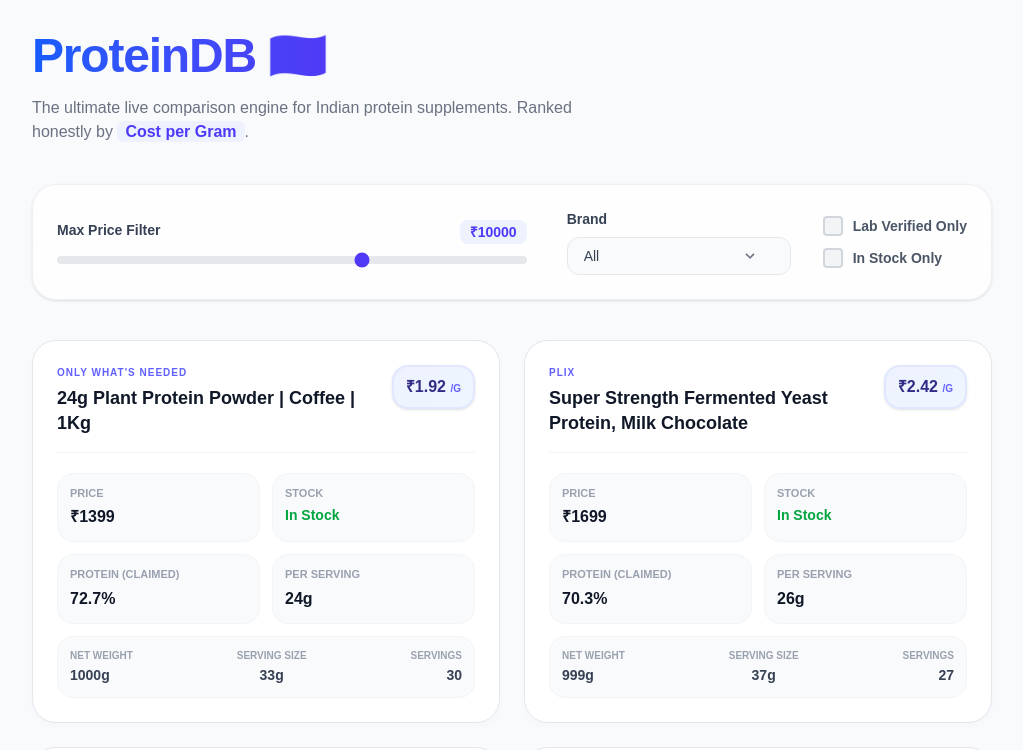
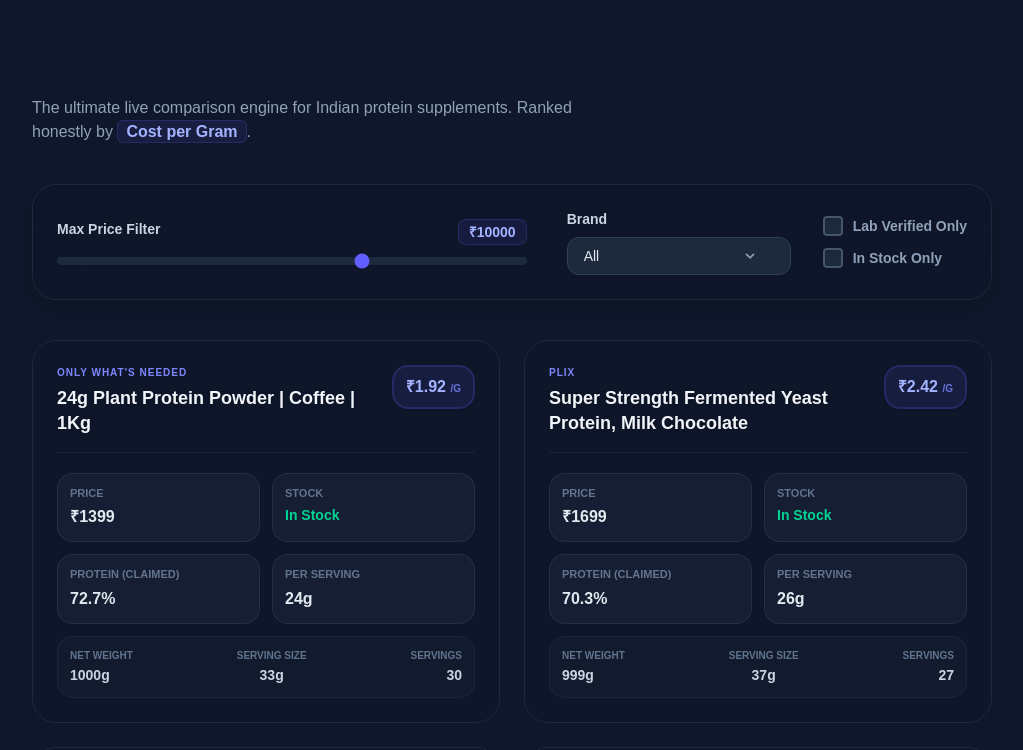
Before and after one commit to kinkate18nic/ProteinAggregator, a Next.js app: page / in a window 1280 px wide. Shown: the top 750 px of the page, without its empty margins (128-1151 px from the left). Built offline with nearby package versions, Linux system fonts and the light colour scheme.

Commit message:
style: overhaul entire UI to premium dark slate theme

```diff
--- a/src/app/globals.css
+++ b/src/app/globals.css
@@ -1,8 +1,8 @@
 @import "tailwindcss";
 
 :root {
-  --background: #f9fafb;
-  --foreground: #111827;
+  --background: #0f172a;
+  --foreground: #f8fafc;
 }
 
 @theme inline {
--- a/src/app/layout.tsx
+++ b/src/app/layout.tsx
@@ -26,7 +26,7 @@
 }) {
   return (
     <html lang="en">
-      <body className="bg-gray-50 text-gray-900 antialiased font-sans">
+      <body className="bg-slate-950 text-slate-50 antialiased font-sans selection:bg-indigo-500/30">
         {children}
       </body>
     </html>
--- a/src/app/page.tsx
+++ b/src/app/page.tsx
@@ -93,28 +93,28 @@
     <main className="max-w-5xl mx-auto p-4 md:p-8 min-h-screen">
       {/* Hero Header */}
       <header className="mb-10 text-center md:text-left">
-        <div className="inline-block bg-gradient-to-r from-blue-600 to-indigo-600 text-transparent bg-clip-text">
-          <h1 className="text-4xl md:text-5xl font-extrabold tracking-tight pb-2">ProteinDB 🇮🇳</h1>
+        <div className="inline-block bg-gradient-to-r from-blue-400 to-indigo-400 text-transparent bg-clip-text">
+          <h1 className="text-4xl md:text-5xl font-extrabold tracking-tight pb-2 drop-shadow-sm">ProteinDB 🇮🇳</h1>
         </div>
-        <p className="text-gray-500 mt-2 text-base font-medium max-w-xl">
-          The ultimate live comparison engine for Indian protein supplements. Ranked honestly by <span className="text-indigo-600 font-bold bg-indigo-50 px-2 py-0.5 rounded-md">Cost per Gram</span>.
+        <p className="text-slate-400 mt-2 text-base font-medium max-w-xl">
+          The ultimate live comparison engine for Indian protein supplements. Ranked honestly by <span className="text-indigo-300 font-bold bg-indigo-500/10 border border-indigo-500/20 px-2 py-0.5 rounded-md">Cost per Gram</span>.
         </p>
       </header>
 
       {/* Control Panel (Glassmorphism style) */}
-      <section className="bg-white/80 backdrop-blur-xl p-5 md:p-6 rounded-3xl shadow-sm border border-gray-200/60 mb-10 flex flex-col md:flex-row gap-6 md:gap-10 items-start md:items-center justify-between sticky top-4 z-10 transition-shadow hover:shadow-md">
+      <section className="bg-slate-900/60 backdrop-blur-xl p-5 md:p-6 rounded-3xl shadow-lg border border-slate-800 mb-10 flex flex-col md:flex-row gap-6 md:gap-10 items-start md:items-center justify-between sticky top-4 z-10 transition-shadow hover:shadow-slate-900/50">
 
         {/* Budget Slider */}
         <div className="flex flex-col w-full md:flex-1">
-          <label className="text-sm font-bold text-gray-700 mb-3 flex justify-between">
+          <label className="text-sm font-bold text-slate-300 mb-3 flex justify-between">
             <span>Max Price Filter</span>
-            <span className="text-indigo-600 bg-indigo-50 px-2.5 py-0.5 rounded-lg">₹{budgetLimit}</span>
+            <span className="text-indigo-300 bg-indigo-500/10 border border-indigo-500/20 px-2.5 py-0.5 rounded-lg">₹{budgetLimit}</span>
           </label>
           <input
             type="range" min="500" max="15000" step="500"
             value={budgetLimit}
             onChange={(e) => setBudgetLimit(Number(e.target.value))}
-            className="w-full h-2 bg-gray-200 rounded-lg appearance-none cursor-pointer accent-indigo-600"
+            className="w-full h-2 bg-slate-800 rounded-lg appearance-none cursor-pointer accent-indigo-500 hover:accent-indigo-400 transition-colors"
           />
         </div>
 
@@ -122,23 +122,23 @@
         <div className="flex flex-col sm:flex-row gap-5 md:gap-8 w-full md:w-auto">
           {/* Searchable Brand Select */}
           <div className="flex flex-col w-full sm:w-56" ref={dropdownRef}>
-            <label className="text-sm font-bold text-gray-700 mb-2">Brand</label>
+            <label className="text-sm font-bold text-slate-300 mb-2">Brand</label>
             <div className="relative">
               <div
-                className="w-full bg-gray-50 border border-gray-200 text-gray-700 py-2 px-4 pr-8 rounded-xl font-medium cursor-pointer text-sm flex items-center justify-between"
+                className="w-full bg-slate-800 border border-slate-700 hover:border-slate-600 text-slate-200 py-2 px-4 pr-8 rounded-xl font-medium cursor-pointer text-sm flex items-center justify-between transition-colors shadow-inner"
                 onClick={() => setDropdownOpen(!dropdownOpen)}
               >
                 <span className="truncate">{filterBrand}</span>
-                <svg className={`fill-current h-4 w-4 text-gray-500 transition-transform ${dropdownOpen ? 'rotate-180' : ''}`} xmlns="http://www.w3.org/2000/svg" viewBox="0 0 20 20"><path d="M9.293 12.95l.707.707L15.657 8l-1.414-1.414L10 10.828 5.757 6.586 4.343 8z"/></svg>
+                <svg className={`fill-current h-4 w-4 text-slate-400 transition-transform ${dropdownOpen ? 'rotate-180' : ''}`} xmlns="http://www.w3.org/2000/svg" viewBox="0 0 20 20"><path d="M9.293 12.95l.707.707L15.657 8l-1.414-1.414L10 10.828 5.757 6.586 4.343 8z"/></svg>
               </div>
 
               {dropdownOpen && (
-                <div className="absolute z-50 mt-2 w-full bg-white border border-gray-200 rounded-xl shadow-lg overflow-hidden flex flex-col max-h-64">
-                  <div className="p-2 border-b border-gray-100 bg-gray-50 sticky top-0">
+                <div className="absolute z-50 mt-2 w-full bg-slate-800 border border-slate-700 rounded-xl shadow-2xl overflow-hidden flex flex-col max-h-64">
+                  <div className="p-2 border-b border-slate-700 bg-slate-800/90 sticky top-0 backdrop-blur-md">
                     <input
                       type="text"
                       placeholder="Search brand..."
-                      className="w-full text-sm bg-white border-gray-300 rounded-lg px-3 py-1.5 focus:outline-none focus:ring-2 focus:ring-indigo-500 border"
+                      className="w-full text-sm bg-slate-900 border-slate-700 text-slate-200 placeholder-slate-500 rounded-lg px-3 py-1.5 focus:outline-none focus:ring-1 focus:ring-indigo-500 border"
                       value={brandSearch}
                       onChange={(e) => setBrandSearch(e.target.value)}
                       onClick={(e) => e.stopPropagation()}
@@ -147,12 +147,12 @@
                   </div>
                   <ul className="overflow-y-auto">
                     {brands.filter(b => b.toLowerCase().includes(brandSearch.toLowerCase())).length === 0 ? (
-                      <li className="px-4 py-3 text-sm text-gray-500 text-center">No brands found</li>
+                      <li className="px-4 py-3 text-sm text-slate-500 text-center">No brands found</li>
                     ) : (
                       brands.filter(b => b.toLowerCase().includes(brandSearch.toLowerCase())).map(b => (
                         <li
                           key={b}
-                          className={`px-4 py-2.5 text-sm cursor-pointer transition-colors ${filterBrand === b ? 'bg-indigo-50 text-indigo-700 font-bold' : 'text-gray-700 hover:bg-gray-50'}`}
+                          className={`px-4 py-2.5 text-sm cursor-pointer transition-colors ${filterBrand === b ? 'bg-indigo-500/20 text-indigo-300 font-bold border-l-2 border-indigo-500' : 'text-slate-300 hover:bg-slate-700/50 border-l-2 border-transparent'}`}
                           onClick={() => {
                             setFilterBrand(b);
                             setDropdownOpen(false);
@@ -174,18 +174,18 @@
             <label className="flex items-center space-x-2.5 cursor-pointer select-none group">
               <div className="relative flex items-center justify-center">
                 <input type="checkbox" checked={filterLabTested} onChange={(e) => setFilterLabTested(e.target.checked)} className="peer sr-only" />
-                <div className="w-5 h-5 bg-gray-100 border-2 border-gray-300 rounded peer-checked:bg-indigo-600 peer-checked:border-indigo-600 transition-colors"></div>
+                <div className="w-5 h-5 bg-slate-800 border-2 border-slate-600 rounded peer-checked:bg-indigo-500 peer-checked:border-indigo-500 transition-colors shadow-inner"></div>
                 <svg className="absolute w-3 h-3 text-white opacity-0 peer-checked:opacity-100 transition-opacity drop-shadow-sm" fill="none" viewBox="0 0 24 24" stroke="currentColor" strokeWidth="3"><path strokeLinecap="round" strokeLinejoin="round" d="M5 13l4 4L19 7"/></svg>
               </div>
-              <span className="text-sm font-semibold text-gray-600 group-hover:text-gray-900 transition-colors">Lab Verified Only</span>
+              <span className="text-sm font-semibold text-slate-400 group-hover:text-slate-200 transition-colors">Lab Verified Only</span>
             </label>
             <label className="flex items-center space-x-2.5 cursor-pointer select-none group">
               <div className="relative flex items-center justify-center">
                 <input type="checkbox" checked={filterInStock} onChange={(e) => setFilterInStock(e.target.checked)} className="peer sr-only" />
-                <div className="w-5 h-5 bg-gray-100 border-2 border-gray-300 rounded peer-checked:bg-green-600 peer-checked:border-green-600 transition-colors"></div>
+                <div className="w-5 h-5 bg-slate-800 border-2 border-slate-600 rounded peer-checked:bg-emerald-500 peer-checked:border-emerald-500 transition-colors shadow-inner"></div>
                 <svg className="absolute w-3 h-3 text-white opacity-0 peer-checked:opacity-100 transition-opacity drop-shadow-sm" fill="none" viewBox="0 0 24 24" stroke="currentColor" strokeWidth="3"><path strokeLinecap="round" strokeLinejoin="round" d="M5 13l4 4L19 7"/></svg>
               </div>
-              <span className="text-sm font-semibold text-gray-600 group-hover:text-gray-900 transition-colors">In Stock Only</span>
+              <span className="text-sm font-semibold text-slate-400 group-hover:text-slate-200 transition-colors">In Stock Only</span>
             </label>
           </div>
         </div>
@@ -193,26 +193,26 @@
 
       {/* Results */}
       {loading ? (
-        <div className="text-center py-12 text-gray-500 font-medium">Loading catalog...</div>
+        <div className="text-center py-12 text-slate-500 font-medium animate-pulse">Loading catalog...</div>
       ) : (
         <section className="grid grid-cols-1 md:grid-cols-2 gap-6">
           {visibleData.map((product) => (
-            <div key={product.id} className="bg-white border border-gray-200 rounded-3xl p-5 md:p-6 shadow-[0_2px_10px_-3px_rgba(6,81,237,0.05)] hover:shadow-[0_8px_30px_rgb(0,0,0,0.08)] hover:-translate-y-1.5 transition-all duration-300 flex flex-col justify-between group">
+            <div key={product.id} className="bg-slate-900/40 backdrop-blur-sm border border-slate-800 rounded-3xl p-5 md:p-6 hover:shadow-[0_8px_30px_rgb(0,0,0,0.4)] hover:shadow-indigo-500/10 hover:border-slate-700/80 hover:-translate-y-1.5 transition-all duration-300 flex flex-col justify-between group">
 
               {/* Header */}
-              <div className="flex justify-between items-start mb-5 relative pb-4 border-b border-gray-100">
+              <div className="flex justify-between items-start mb-5 relative pb-4 border-b border-slate-800/80">
                 <div className="pr-3">
-                  <p className="text-[10px] text-indigo-500 font-black uppercase tracking-widest mb-1.5">{product.brand}</p>
-                  <h2 className="font-extrabold text-lg text-gray-900 leading-snug">
-                    <a href={product.product_url} target="_blank" rel="noreferrer" className="group-hover:text-indigo-600 transition-colors">
+                  <p className="text-[10px] text-indigo-400 font-black uppercase tracking-widest mb-1.5">{product.brand}</p>
+                  <h2 className="font-extrabold text-lg text-slate-100 leading-snug">
+                    <a href={product.product_url} target="_blank" rel="noreferrer" className="group-hover:text-indigo-400 transition-colors drop-shadow-sm">
                       {product.product_name}
                     </a>
                   </h2>
                 </div>
                 {/* Cost per gram badge */}
-                <div className={`${product.cost_per_gram_claimed ? 'bg-gradient-to-br from-indigo-50 to-blue-50 border-indigo-100 text-indigo-900' : 'bg-gray-50 border-gray-200 text-gray-400'} border-2 font-black px-3 py-2 rounded-2xl text-base whitespace-nowrap shadow-sm`}>
+                <div className={`${product.cost_per_gram_claimed ? 'bg-indigo-500/10 border-indigo-500/20 text-indigo-300' : 'bg-slate-800/50 border-slate-700/50 text-slate-500'} border-2 font-black px-3 py-2 rounded-2xl text-base whitespace-nowrap shadow-sm`}>
                   {product.cost_per_gram_claimed ? (
-                    <>₹{product.cost_per_gram_claimed} <span className="text-[10px] font-bold text-indigo-500 uppercase">/g</span></>
+                    <>₹{product.cost_per_gram_claimed} <span className="text-[10px] font-bold text-indigo-400/80 uppercase">/g</span></>
                   ) : (
                     <span className="text-sm">N/A</span>
                   )}
@@ -222,57 +222,57 @@
               {/* Data Grid */}
               <div className="grid grid-cols-2 gap-3 text-sm">
                 {/* Price */}
-                <div className="bg-gray-50 p-3 rounded-2xl border border-gray-100">
-                  <span className="text-gray-400 text-[11px] font-bold uppercase block mb-1">Price</span>
-                  <span className={`font-black ${product.live_price_inr ? 'text-gray-900 text-base' : 'text-amber-600 text-sm'}`}>
+                <div className="bg-slate-800/50 p-3 rounded-2xl border border-slate-700/50">
+                  <span className="text-slate-500 text-[11px] font-bold uppercase block mb-1">Price</span>
+                  <span className={`font-black ${product.live_price_inr ? 'text-slate-200 text-base' : 'text-amber-500 text-sm'}`}>
                     {product.live_price_inr ? `₹${product.live_price_inr}` : "N/A"}
                   </span>
                 </div>
 
                 {/* Stock Status */}
-                <div className="bg-gray-50 p-3 rounded-2xl border border-gray-100">
-                  <span className="text-gray-400 text-[11px] font-bold uppercase block mb-1">Stock</span>
-                  {product.in_stock === true && <span className="font-bold text-green-600 text-sm">In Stock</span>}
-                  {product.in_stock === false && <span className="font-bold text-red-500 text-sm">Out of Stock</span>}
-                  {product.in_stock === null && <span className="font-bold text-gray-400 text-sm">Unknown</span>}
+                <div className="bg-slate-800/50 p-3 rounded-2xl border border-slate-700/50">
+                  <span className="text-slate-500 text-[11px] font-bold uppercase block mb-1">Stock</span>
+                  {product.in_stock === true && <span className="font-bold text-emerald-400 text-sm">In Stock</span>}
+                  {product.in_stock === false && <span className="font-bold text-rose-500 text-sm">Out of Stock</span>}
+                  {product.in_stock === null && <span className="font-bold text-slate-500 text-sm">Unknown</span>}
                 </div>
 
                 {/* Claimed Protein % */}
-                <div className="bg-gray-50 p-3 rounded-2xl border border-gray-100">
-                  <span className="text-gray-400 text-[11px] font-bold uppercase block mb-1">Protein (Claimed)</span>
-                  <span className={`font-black ${product.protein_claimed_percent ? 'text-gray-900 text-base' : 'text-gray-400 text-sm'}`}>
+                <div className="bg-slate-800/50 p-3 rounded-2xl border border-slate-700/50">
+                  <span className="text-slate-500 text-[11px] font-bold uppercase block mb-1">Protein (Claimed)</span>
+                  <span className={`font-black ${product.protein_claimed_percent ? 'text-slate-200 text-base' : 'text-slate-500 text-sm'}`}>
                     {product.protein_claimed_percent ? `${product.protein_claimed_percent}%` : "N/A"}
                   </span>
                 </div>
 
                 {/* Protein per Serving */}
-                <div className="bg-gray-50 p-3 rounded-2xl border border-gray-100">
-                  <span className="text-gray-400 text-[11px] font-bold uppercase block mb-1">Per Serving</span>
-                  <span className={`font-black ${product.protein_per_serving_g ? 'text-gray-900 text-base' : 'text-gray-400 text-sm'}`}>
+                <div className="bg-slate-800/50 p-3 rounded-2xl border border-slate-700/50">
+                  <span className="text-slate-500 text-[11px] font-bold uppercase block mb-1">Per Serving</span>
+                  <span className={`font-black ${product.protein_per_serving_g ? 'text-slate-200 text-base' : 'text-slate-500 text-sm'}`}>
                     {product.protein_per_serving_g ? `${product.protein_per_serving_g}g` : "N/A"}
                   </span>
                 </div>
 
                 {/* Lab Verified Row */}
                 {product.is_lab_tested && (
-                  <div className="bg-gradient-to-r from-emerald-50 to-green-50 p-4 rounded-2xl col-span-2 border border-green-200 flex justify-between items-center shadow-inner">
+                  <div className="bg-emerald-500/10 p-4 rounded-2xl col-span-2 border border-emerald-500/20 flex justify-between items-center shadow-inner">
                      <div>
-                        <span className="text-green-700 text-[9px] font-black block uppercase tracking-widest mb-1 flex items-center gap-1">
-                          <svg className="w-3 h-3 text-green-600" fill="currentColor" viewBox="0 0 20 20"><path fillRule="evenodd" d="M10 18a8 8 0 100-16 8 8 0 000 16zm3.707-9.293a1 1 0 00-1.414-1.414L9 10.586 7.707 9.293a1 1 0 00-1.414 1.414l2 2a1 1 0 001.414 0l4-4z" clipRule="evenodd"></path></svg>
+                        <span className="text-emerald-400 text-[9px] font-black block uppercase tracking-widest mb-1 flex items-center gap-1">
+                          <svg className="w-3 h-3 text-emerald-400" fill="currentColor" viewBox="0 0 20 20"><path fillRule="evenodd" d="M10 18a8 8 0 100-16 8 8 0 000 16zm3.707-9.293a1 1 0 00-1.414-1.414L9 10.586 7.707 9.293a1 1 0 00-1.414 1.414l2 2a1 1 0 001.414 0l4-4z" clipRule="evenodd"></path></svg>
                           Lab Verified
                         </span>
-                        <a href={product.lab_details?.report_url || "#"} target="_blank" rel="noreferrer" className="font-extrabold text-green-800 hover:text-green-600 underline decoration-green-300 text-sm">
+                        <a href={product.lab_details?.report_url || "#"} target="_blank" rel="noreferrer" className="font-extrabold text-emerald-200 hover:text-emerald-100 underline decoration-emerald-500/50 text-sm transition-colors">
                           {product.lab_details?.source} Report
                         </a>
                      </div>
                      <div className="text-right">
-                        <span className="text-green-600 text-[10px] font-black block uppercase tracking-wider mb-0.5">Verified</span>
-                        <span className="font-black text-green-800 text-xl">{product.protein_verified_percent}%</span>
+                        <span className="text-emerald-400/80 text-[10px] font-black block uppercase tracking-wider mb-0.5">Verified</span>
+                        <span className="font-black text-emerald-300 text-xl drop-shadow-sm">{product.protein_verified_percent}%</span>
                      </div>
                      {product.cost_per_gram_verified && (
-                       <div className="text-right ml-3 pl-3 border-l border-green-300/60">
-                         <span className="text-green-600 text-[10px] font-black block uppercase tracking-wider mb-0.5">₹/g Verified</span>
-                         <span className="font-black text-green-800 text-lg">₹{product.cost_per_gram_verified}</span>
+                       <div className="text-right ml-3 pl-3 border-l border-emerald-500/20">
+                         <span className="text-emerald-400/80 text-[10px] font-black block uppercase tracking-wider mb-0.5">₹/g Verified</span>
+                         <span className="font-black text-emerald-300 text-lg drop-shadow-sm">₹{product.cost_per_gram_verified}</span>
                        </div>
                      )}
                   </div>
@@ -280,18 +280,18 @@
 
                 {/* Total Weight & Servings Info */}
                 {(product.total_weight_g || product.num_servings) && (
-                  <div className="bg-gray-50 p-3 rounded-2xl col-span-2 border border-gray-100 flex justify-between">
+                  <div className="bg-slate-800/30 p-3 rounded-2xl col-span-2 border border-slate-700/30 flex justify-between">
                     <div>
-                      <span className="text-gray-400 text-[10px] font-bold uppercase block mb-0.5">Net Weight</span>
-                      <span className="font-bold text-gray-700 text-sm">{product.total_weight_g ? `${product.total_weight_g}g` : "N/A"}</span>
+                      <span className="text-slate-500 text-[10px] font-bold uppercase block mb-0.5">Net Weight</span>
+                      <span className="font-bold text-slate-300 text-sm">{product.total_weight_g ? `${product.total_weight_g}g` : "N/A"}</span>
                     </div>
                     <div className="text-center">
-                      <span className="text-gray-400 text-[10px] font-bold uppercase block mb-0.5">Serving Size</span>
-                      <span className="font-bold text-gray-700 text-sm">{product.serving_size_g ? `${product.serving_size_g}g` : "N/A"}</span>
+                      <span className="text-slate-500 text-[10px] font-bold uppercase block mb-0.5">Serving Size</span>
+                      <span className="font-bold text-slate-300 text-sm">{product.serving_size_g ? `${product.serving_size_g}g` : "N/A"}</span>
                     </div>
                     <div className="text-right">
-                      <span className="text-gray-400 text-[10px] font-bold uppercase block mb-0.5">Servings</span>
-                      <span className="font-bold text-gray-700 text-sm">{product.num_servings ?? "N/A"}</span>
+                      <span className="text-slate-500 text-[10px] font-bold uppercase block mb-0.5">Servings</span>
+                      <span className="font-bold text-slate-300 text-sm">{product.num_servings ?? "N/A"}</span>
                     </div>
                   </div>
                 )}
@@ -300,12 +300,12 @@
           ))}
 
           {visibleData.length === 0 && (
-            <div className="col-span-full text-center py-20 px-4 bg-gray-50/50 rounded-3xl border-2 border-dashed border-gray-200">
-              <div className="w-16 h-16 bg-gray-100 rounded-full flex items-center justify-center mx-auto mb-4">
-                <svg className="w-8 h-8 text-gray-400" fill="none" viewBox="0 0 24 24" stroke="currentColor"><path strokeLinecap="round" strokeLinejoin="round" strokeWidth="2" d="M21 21l-6-6m2-5a7 7 0 11-14 0 7 7 0 0114 0z" /></svg>
+            <div className="col-span-full text-center py-20 px-4 bg-slate-900/50 rounded-3xl border-2 border-dashed border-slate-800">
+              <div className="w-16 h-16 bg-slate-800 rounded-full flex items-center justify-center mx-auto mb-4 border border-slate-700">
+                <svg className="w-8 h-8 text-slate-500" fill="none" viewBox="0 0 24 24" stroke="currentColor"><path strokeLinecap="round" strokeLinejoin="round" strokeWidth="2" d="M21 21l-6-6m2-5a7 7 0 11-14 0 7 7 0 0114 0z" /></svg>
               </div>
-              <p className="text-gray-900 font-extrabold text-xl mb-2">No products found</p>
-              <p className="text-gray-500 text-sm">Try adjusting your filters, budget, or brand selection.</p>
+              <p className="text-slate-200 font-extrabold text-xl mb-2">No products found</p>
+              <p className="text-slate-500 text-sm">Try adjusting your filters, budget, or brand selection.</p>
             </div>
           )}
         </section>
@@ -316,7 +316,7 @@
         <div className="mt-12 text-center pb-8">
           <button
             onClick={() => setLoadedCount(c => c + 15)}
-            className="bg-white hover:bg-gray-50 border border-gray-200 text-gray-700 font-bold tracking-wide py-3 px-8 rounded-xl shadow-sm hover:shadow transition-all duration-200 text-sm active:scale-95"
+            className="bg-slate-800/80 hover:bg-slate-700 border border-slate-700/80 text-slate-200 font-bold tracking-wide py-3 px-8 rounded-xl shadow-lg hover:shadow-indigo-500/10 transition-all duration-200 text-sm active:scale-95 backdrop-blur-sm"
           >
             Load More Products ({processedData.length - loadedCount} remaining)
           </button>
```
